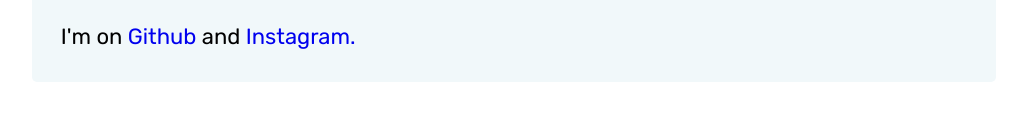
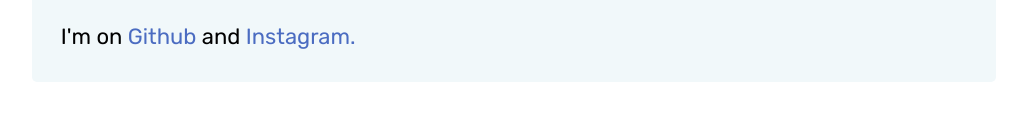
Before and after one commit to nayaqiza07/Website-Portofolio, a plain HTML site: page index.html in a window 1280 px wide. Shown: the part 569-682 px from the top of the page, without its empty margins (126-1153 px from the left). Drawn offline with Linux system fonts and the light colour scheme.

Commit message:
ganti warna

```diff
--- a/style.css
+++ b/style.css
@@ -97,6 +97,7 @@ header img {
 
 .box .text-box p a {
   text-decoration: none;
+  color: #4b6cc1;
 }
 .box .text-box p a:hover {
   text-decoration: underline;
```
